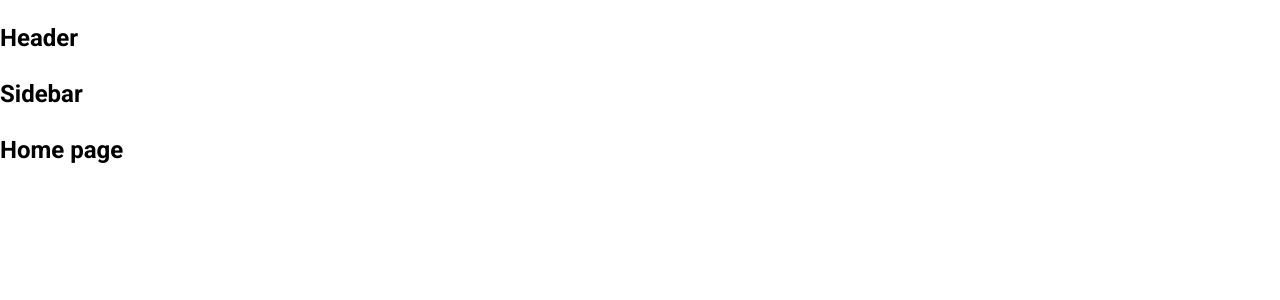
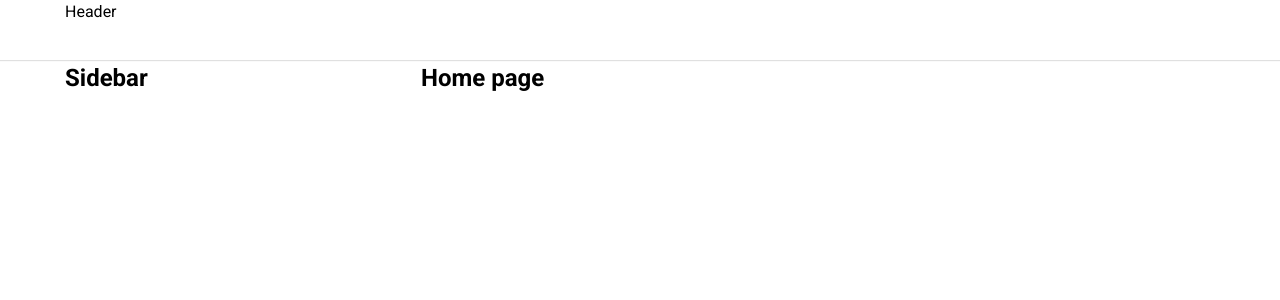
Before and after one commit to Diego-UIT/tiktok-ui, a React (Create React App) app: page / in a window 1280 px wide. Shown: the top 300 px of the page. Built offline with nearby package versions, Linux system fonts and the light colour scheme.

Commit message:
[Tiktok Clone] Dựng khung DefaultLayout dự án Tiktok

```diff
--- a/package.json
+++ b/package.json
@@ -6,6 +6,7 @@
     "@testing-library/jest-dom": "^5.16.4",
     "@testing-library/react": "^13.3.0",
     "@testing-library/user-event": "^13.5.0",
+    "classnames": "^2.3.2",
     "normalize-css": "^2.3.1",
     "react": "^18.2.0",
     "react-dom": "^18.2.0",
--- a/src/components/GlobalStyles/GlobalStyles.scss
+++ b/src/components/GlobalStyles/GlobalStyles.scss
@@ -9,6 +9,8 @@
 }
 
 * {
+  margin: 0;
+  padding: 0;
   box-sizing: border-box;
 }
 
--- /dev/null
+++ b/src/components/Layout/DefaultLayout/DefaultLayout.module.scss
@@ -0,0 +1,14 @@
+.wrapper {
+  display: flex;
+  align-items: center;
+  flex-direction: column;
+}
+
+.container {
+  width: 1150px;
+  display: flex;
+}
+
+.content {
+  flex: 1;
+}
--- /dev/null
+++ b/src/components/Layout/DefaultLayout/Sidebar/Sidebar.module.scss
@@ -0,0 +1,3 @@
+.wrapper {
+  width: 356px;
+}
--- a/src/components/Layout/DefaultLayout/Sidebar/index.js
+++ b/src/components/Layout/DefaultLayout/Sidebar/index.js
@@ -1,5 +1,14 @@
+import classNames from 'classnames/bind';
+import styles from './Sidebar.module.scss';
+
+const cx = classNames.bind(styles);
+
 function Sidebar() {
-  return <h2>Sidebar</h2>;
+  return (
+    <aside className={cx('wrapper')}>
+      <h2>Sidebar</h2>
+    </aside>
+  );
 }
 
 export default Sidebar;
--- a/src/components/Layout/DefaultLayout/index.js
+++ b/src/components/Layout/DefaultLayout/index.js
@@ -1,13 +1,17 @@
 import Header from '~/components/Layout/components/Header';
 import Sidebar from './Sidebar';
+import classNames from 'classnames/bind';
+import styles from './DefaultLayout.module.scss';
+
+const cx = classNames.bind(styles);
 
 function DefaultLayout({ children }) {
   return (
-    <div>
+    <div className={cx('wrapper')}>
       <Header />
-      <div className="container">
+      <div className={cx('container')}>
         <Sidebar />
-        <div className="content">{children}</div>
+        <div className={cx('content')}>{children}</div>
       </div>
     </div>
   );
--- /dev/null
+++ b/src/components/Layout/components/Header/Header.module.scss
@@ -0,0 +1,13 @@
+.wrapper {
+  height: 60px;
+  width: 100%;
+  display: flex;
+  justify-content: center;
+  box-shadow: 0px 1px 1px rgb(0 0 0 / 12%);
+}
+
+.inner {
+  height: 100%;
+  width: 1150px;
+  background-color: rgba(255, 255, 255, 1);
+}
--- a/src/components/Layout/components/Header/index.js
+++ b/src/components/Layout/components/Header/index.js
@@ -1,5 +1,14 @@
+import styles from './Header.module.scss';
+import classNames from 'classnames/bind';
+
+const cx = classNames.bind(styles);
+
 function Header() {
-  return <h2>Header</h2>;
+  return (
+    <header className={cx('wrapper')}>
+      <div className={cx('inner')}>Header</div>
+    </header>
+  );
 }
 
 export default Header;
```
Also changed, not shown: 1 other file (tests, documents, lock files or other folders).
